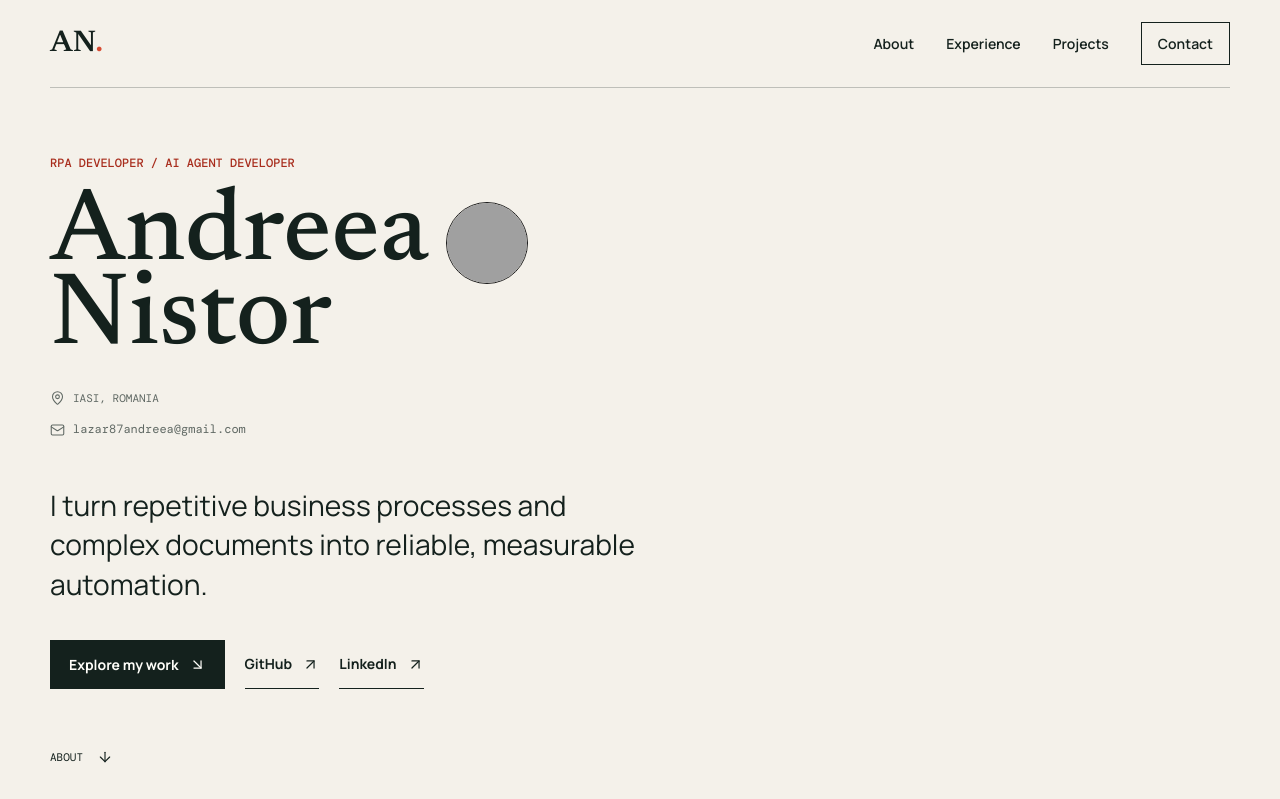
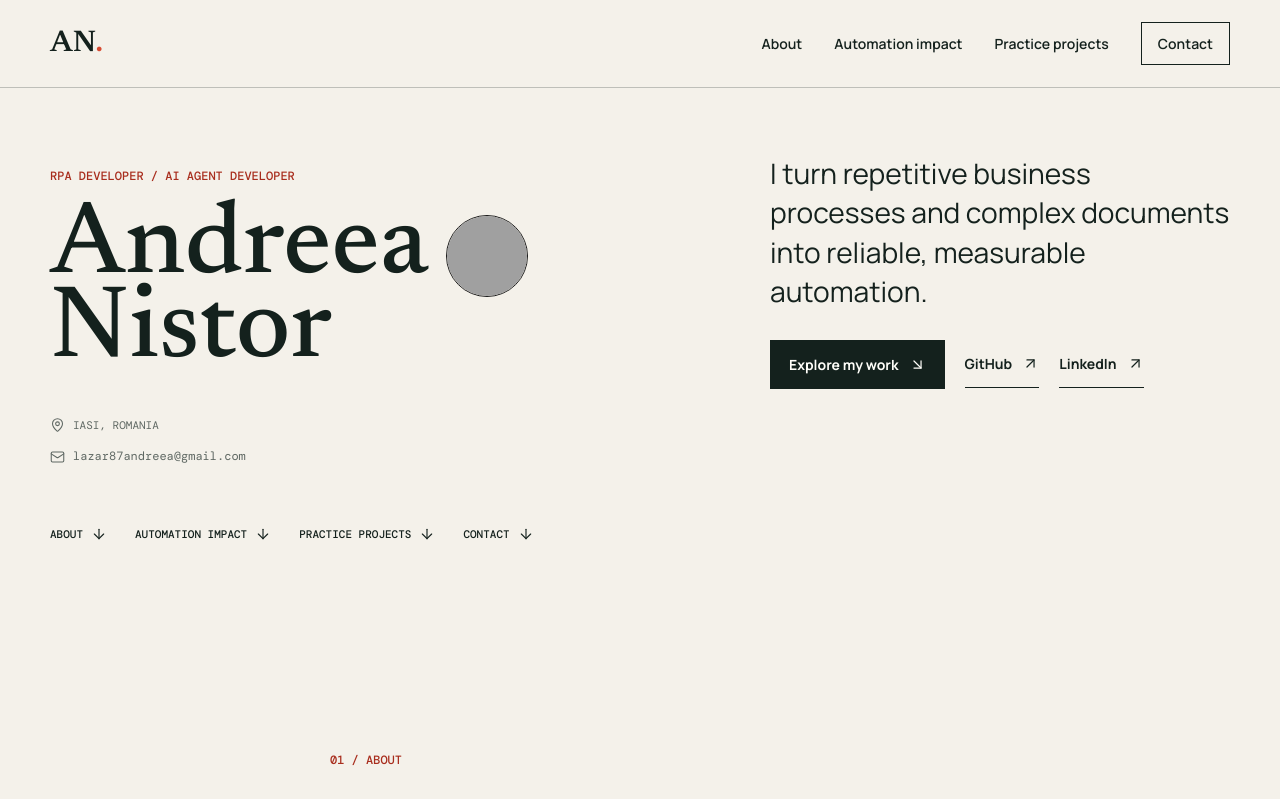
Before and after one commit to andreea-nistor/andreea-nistor.github.io, a plain HTML site: page index.html in a window 1280 px wide. Shown: the top 799 px of the page. Drawn offline with nearby package versions, Linux system fonts and the light colour scheme; grey boxes are pictures that could not be loaded.

Commit message:
Place the introduction and links beside the name.
Restore the chapter links so each one jumps to its section.

Co-authored-by: Cursor <cursoragent@cursor.com>

```diff
--- a/index.html
+++ b/index.html
@@ -27,8 +27,8 @@
     </button>
     <nav id="site-nav" class="site-nav" aria-label="Primary navigation">
       <a href="#about">About</a>
-      <a href="#experience">Experience</a>
-      <a href="#work">Projects</a>
+      <a href="#experience">Automation impact</a>
+      <a href="#work">Practice projects</a>
       <a class="nav-contact" href="#contact">Contact</a>
     </nav>
   </header>
@@ -36,13 +36,15 @@
   <main id="main-content">
     <section id="top" class="hero" aria-labelledby="hero-title">
       <div class="hero-copy">
+        <div class="hero-heading">
+          <div>
             <p class="eyebrow">RPA developer / AI agent developer</p>
             <div class="hero-identity">
               <h1 id="hero-title">Andreea<br>Nistor</h1>
               <img class="hero-avatar" src="https://avatars.githubusercontent.com/u/240137034?v=4" alt="Andreea Nistor's GitHub profile image" width="112" height="112">
             </div>
-        <p class="hero-location"><i data-lucide="map-pin" aria-hidden="true"></i> Iasi, Romania</p>
-        <p class="hero-email"><i data-lucide="mail" aria-hidden="true"></i> <a href="mailto:lazar87andreea@gmail.com">lazar87andreea@gmail.com</a></p>
+          </div>
+          <div class="hero-aside">
             <p class="hero-intro">I turn repetitive business processes and complex documents into reliable, measurable automation.</p>
             <div class="hero-actions">
               <a class="button button-primary" href="#work">Explore my work <i data-lucide="arrow-down-right" aria-hidden="true"></i></a>
@@ -52,11 +54,17 @@
               </span>
             </div>
           </div>
+        </div>
+        <p class="hero-location"><i data-lucide="map-pin" aria-hidden="true"></i> Iasi, Romania</p>
+        <p class="hero-email"><i data-lucide="mail" aria-hidden="true"></i> <a href="mailto:lazar87andreea@gmail.com">lazar87andreea@gmail.com</a></p>
+      </div>
 
-      <a class="scroll-cue" href="#about" aria-label="Scroll to about">
-        <span>About</span>
-        <i data-lucide="arrow-down" aria-hidden="true"></i>
-      </a>
+      <nav class="chapter-links" aria-label="Chapters">
+        <a href="#about">About <i data-lucide="arrow-down" aria-hidden="true"></i></a>
+        <a href="#experience">Automation impact <i data-lucide="arrow-down" aria-hidden="true"></i></a>
+        <a href="#work">Practice projects <i data-lucide="arrow-down" aria-hidden="true"></i></a>
+        <a href="#contact">Contact <i data-lucide="arrow-down" aria-hidden="true"></i></a>
+      </nav>
     </section>
 
     <section id="about" class="section about" aria-labelledby="about-title">
--- a/styles.css
+++ b/styles.css
@@ -62,15 +62,16 @@ img {
 .site-header {
   position: absolute;
   top: 0;
-  left: 50%;
+  left: 0;
   z-index: 20;
-  width: var(--content);
+  width: 100%;
   height: 88px;
   display: flex;
   align-items: center;
   justify-content: space-between;
+  padding: 0 max(24px, calc((100vw - 1180px) / 2));
   border-bottom: 1px solid rgba(20, 33, 29, 0.24);
-  transform: translateX(-50%);
+  box-sizing: border-box;
 }
 
 .wordmark {
@@ -138,7 +139,32 @@ img {
 }
 
 .hero-copy {
-  max-width: 760px;
+  max-width: none;
+}
+
+.hero-heading {
+  display: flex;
+  align-items: center;
+  justify-content: space-between;
+  gap: 48px;
+}
+
+.hero-aside {
+  max-width: 460px;
+  display: flex;
+  flex-direction: column;
+  align-items: flex-start;
+  gap: 28px;
+}
+
+.hero-aside .hero-intro {
+  margin: 0;
+}
+
+.hero-heading .hero-actions {
+  flex: 0 1 auto;
+  justify-content: flex-start;
+  margin-top: 0;
 }
 
 .eyebrow,
@@ -273,20 +299,32 @@ img {
   border-bottom: 1px solid var(--ink);
 }
 
-.scroll-cue {
+.chapter-links {
   display: flex;
+  flex-wrap: wrap;
   align-items: center;
-  gap: 14px;
-  width: fit-content;
+  gap: 28px;
   margin-top: 56px;
+}
+
+.chapter-links a {
+  display: inline-flex;
+  align-items: center;
+  gap: 8px;
   font-family: var(--mono);
   font-size: 11px;
+  font-weight: 500;
   text-decoration: none;
   text-transform: uppercase;
 }
 
-.scroll-cue svg {
+.chapter-links a:hover {
+  color: var(--signal-dark);
+}
+
+.chapter-links svg {
   width: 16px;
+  height: 16px;
 }
 
 .section {
@@ -721,6 +759,16 @@ img {
     padding-top: 140px;
   }
 
+  .hero-heading {
+    flex-direction: column;
+    align-items: flex-start;
+    gap: 28px;
+  }
+
+  .hero-heading .hero-actions {
+    justify-content: flex-start;
+  }
+
   .section-heading,
   .featured-project,
   .about,
@@ -758,6 +806,7 @@ img {
 
   .site-header {
     height: 72px;
+    padding: 0 16px;
   }
 
   .menu-button {
@@ -767,8 +816,8 @@ img {
   .site-nav {
     position: fixed;
     top: 72px;
-    left: -16px;
-    width: calc(100% + 32px);
+    left: 0;
+    width: 100%;
     height: calc(100svh - 72px);
     padding: 40px 24px;
     display: none;
```
Lines whose indentation alone changed are shown as unchanged.
